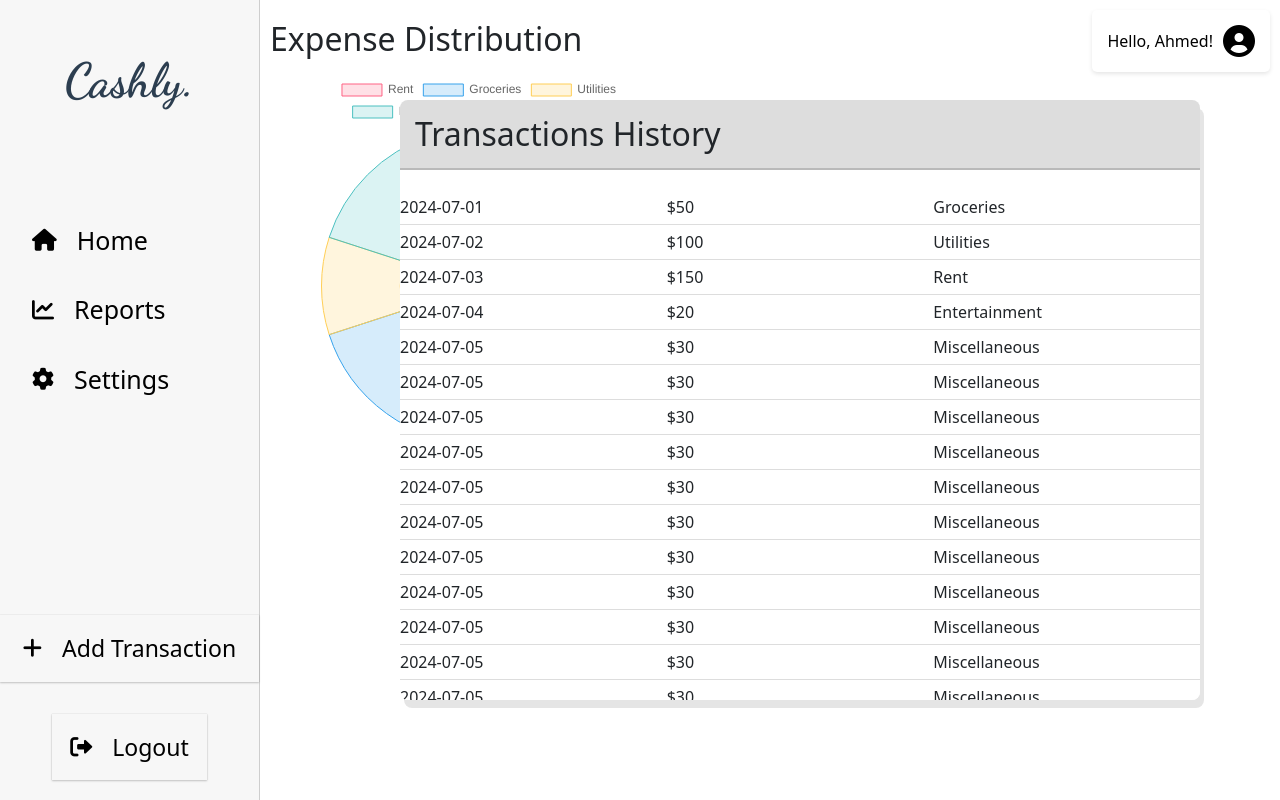
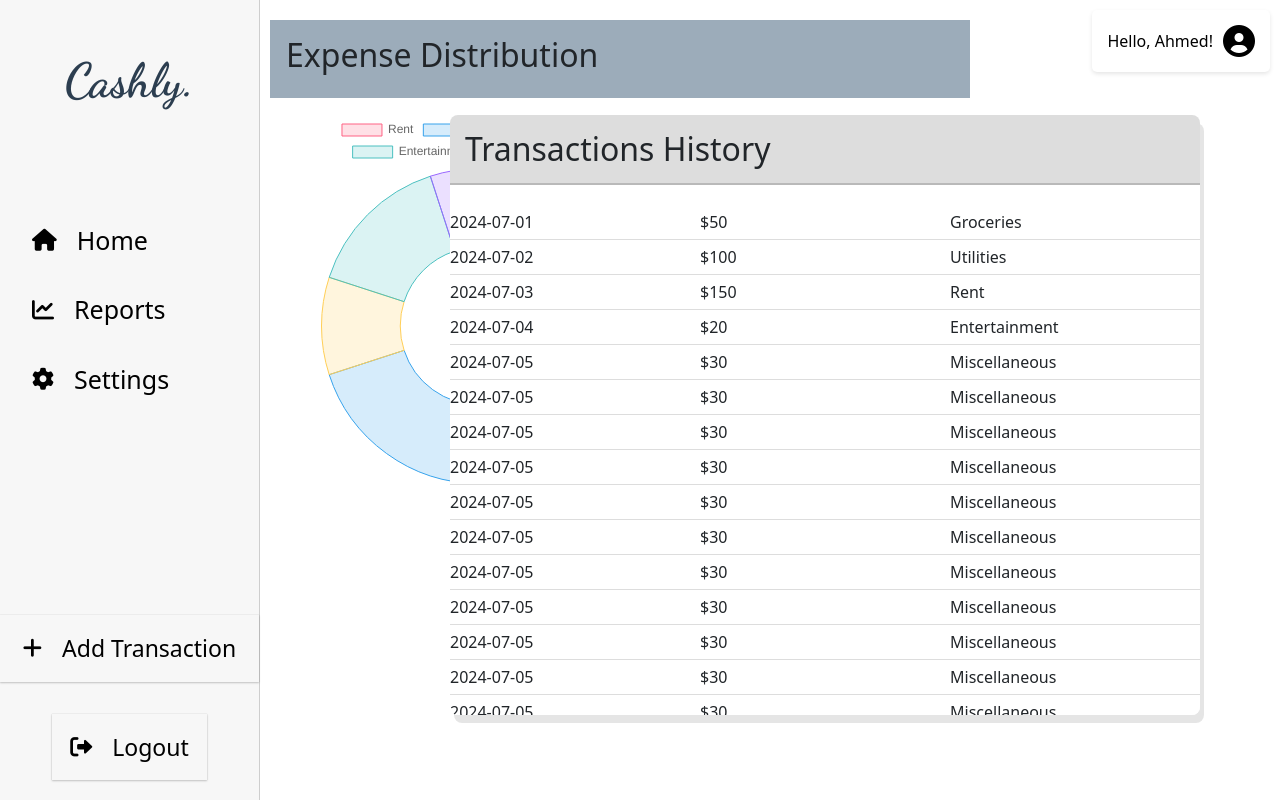
Before and after one commit to ahmedselamin/cashlysvv, a React (Create React App) app: page /home in a window 1280 px wide. Built offline with nearby package versions, Linux system fonts and the light colour scheme.

Commit message:
final home page

```diff
--- a/src/components/Home/Home.css
+++ b/src/components/Home/Home.css
@@ -12,6 +12,13 @@
   box-shadow: 0 2px 4px rgba(0, 0, 0, 0.1); /* Optional: Add shadow for better visibility */
 }
 
+.expense-h2 {
+  background-color: rgb(156, 172, 186);
+  font-size: 2em;
+  padding: 0.5em;
+  width: 700px;
+}
+
 .user-div i {
   margin-left: 10px; /* Adjust as needed */
   font-size: 2em; /* Adjust as needed */
--- a/src/components/Home/Home.jsx
+++ b/src/components/Home/Home.jsx
@@ -11,7 +11,9 @@ const Home = () => {
         <span>Hello, Ahmed!</span>
         <i class="fa fa-user-circle" aria-hidden="true"></i>
       </div>
-      <h2>Expense Distribution</h2>
+      <div className="expense-h2">
+        <h2>Expense Distribution</h2>
+      </div>
       <div className="chart-container">
         <HomeChart />
       </div>
--- a/src/components/Transactions/Transactions.css
+++ b/src/components/Transactions/Transactions.css
@@ -1,8 +1,8 @@
 .transactions-history {
   position: fixed;
   right: 5em;
-  top: 100px;
-  width: 800px;
+  top: 115px;
+  width: 750px;
   padding: 0px;
   border-radius: 8px;
   box-shadow: 4px 8px rgba(0, 0, 0, 0.1);
```
